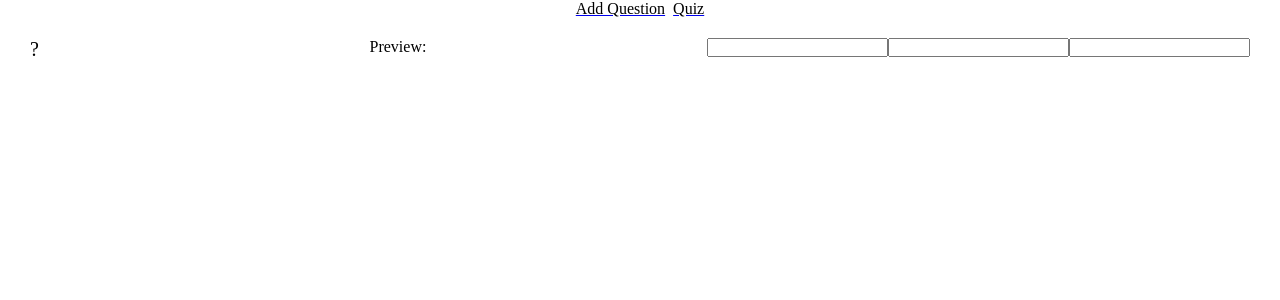
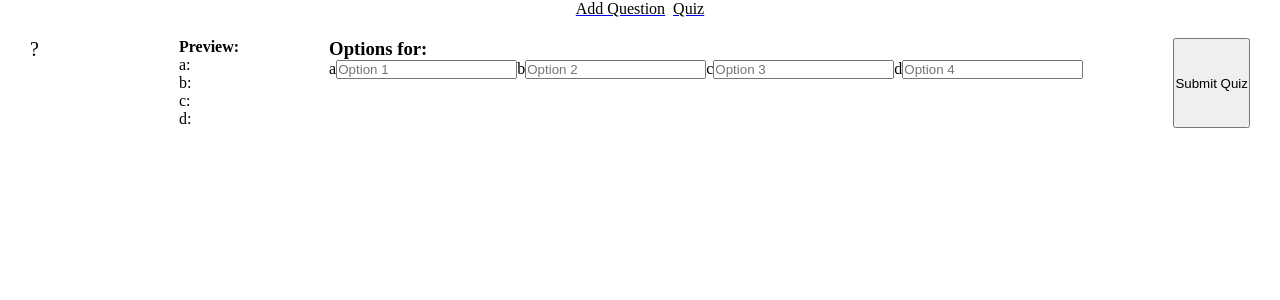
Before and after one commit to Haroon-1ktk/Quiz, a React (Vite) app: page /addquestion in a window 1280 px wide. Shown: the top 300 px of the page. Built offline with nearby package versions, Linux system fonts and the light colour scheme.

Commit message:
initial commit

```diff
--- a/src/Addquestion.jsx
+++ b/src/Addquestion.jsx
@@ -1,38 +1,109 @@
-import React, { useState } from 'react'
+import React, { useState } from 'react';
 import Formcomponent from './Formcomponent';
+import { useNavigate } from 'react-router-dom';
+
 const Addquestion = () => {
-    //show question textarea
-    const [showtext,setShowtext]=useState(true);
-    const [options,setOptions]=useState([]);
-    const [question,setQuestion]=useState("");
-    const handleCLick=()=>{
-        setShowtext(!showtext)
+  const [showtext, setShowtext] = useState(true);
+  const [options, setOptions] = useState(["", "", "", ""]);
+  const [questionText, setQuestionText] = useState('');
+
+  const history=useNavigate();
+
+  const handleClick = () => {
+    setShowtext(!showtext);
+  };
+
+
+  const handleQuestionChange = (e) => {
+    setQuestionText(e.target.value);
+  };
+
+
+  const postQuizData = async (quizData) => {
+    try {
+      const response = await fetch('https://648435f7ee799e3216266192.mockapi.io/quiz', {
+        method: 'POST',
+        headers: {
+          'Content-Type': 'application/json',
+        },
+        body: JSON.stringify(quizData),
+      });
+
+      if (response.ok) {
+        const data = await response.json();
+        alert('Quiz successfully submitted!');
+        console.log('Response:', data);
+      } else {
+        alert('Failed to submit quiz.');
+      }
+    } catch (error) {
+      console.error('Error submitting quiz:', error);
+      alert('Error submitting quiz. Please try again.');
     }
+   history('/');
+  };
+
+
+  const onSubmitquiz = async () => {
+    if (questionText.trim() && options.every(option => option.trim())) {
+      const quizData = {
+        question: questionText,
+        options: options,
+      };
+      await postQuizData(quizData);
+    } else {
+      alert('Please fill the question and all options.');
+    }
+  };
+
   return (
     <div>
-    <form action="" className='layout'>
-    {!showtext? <div>
-        <span onClick={handleCLick} style={{marginRight:"50px", fontSize:"20px", cursor:'pointer'}}>-</span>
-    <label htmlFor="add Question"></label>
-    <textarea name="question" id="question" value={question} onChange={(e)=>setQuestion(e.target.value||e.target.id)}></textarea>
-      </div>
-      :<span onClick={handleCLick} style={{marginRight:"50px", fontSize:"20px", cursor:'pointer'}}>?</span>}
-    <div>Preview: {question}
-       <ul>
-       {options.map((option,index)=>{
-            return(
-                <>
-                <li>{index}{option}</li>
-                </>
-            )
-        })}
-       </ul>
+      <form action="" className="layout">
+        {!showtext ? (
+          <div>
+            <span
+              onClick={handleClick}
+              style={{ marginRight: "50px", fontSize: "20px", cursor: 'pointer' }}
+            >
+              -
+            </span>
+            <label htmlFor="addQuestion"></label>
+            <textarea
+              name="question"
+              id="question"
+              value={questionText}
+              onChange={handleQuestionChange}
+            ></textarea>
+          </div>
+        ) : (
+          <span
+            onClick={handleClick}
+            style={{ marginRight: "50px", fontSize: "20px", cursor: 'pointer' }}
+          >
+            ?
+          </span>
+        )}
+
+        <div>
+          <strong>Preview: </strong> {questionText}
+          <ul>
+            {options.map((option, index) => (
+              <div className="optionspreview" key={index}>
+                <span>{String.fromCharCode(97 + index)}:</span>
+                <span>{option}</span>
+              </div>
+            ))}
+          </ul>
+        </div>
+
+        <Formcomponent options={options} setOptions={setOptions} question={questionText} />
+
+        <button type="button" onClick={onSubmitquiz}>
+          Submit Quiz
+        </button>
+      </form>
     </div>
-    <Formcomponent options={options} setOptions={setOptions}/>
-    </form>
+  );
+};
 
-    </div>
-  )
-}
-
-export default Addquestion
+export default Addquestion;
--- a/src/Formcomponent.jsx
+++ b/src/Formcomponent.jsx
@@ -1,17 +1,29 @@
-import React from 'react'
+import React from 'react';
 
-const Formcomponent = ({options,setOptions}) => {
-  const handleOptions=()=>{
-  const allOptions=[...options];
-    setOptions(options)
-  }
+const Formcomponent = ({ options, setOptions, question }) => {
+
+  const handleOptionChange = (index, value) => {
+    const newOptions = [...options];
+    newOptions[index] = value;
+    setOptions(newOptions);
+  };
+
   return (
     <div>
-      <input type="text" name='options' id="options" value={options} onChange={handleOptions}/>
-      <input type="text" name='options' id="options" value={options} onChange={handleOptions}/>
-      <input type="text" name='options' id="options" value={options} onChange={handleOptions}/>
+      <h3>Options for: {question}</h3>
+      {options.map((option, index) => (
+        <label key={index} htmlFor="">
+          {String.fromCharCode(97 + index)}
+          <input
+            type="text"
+            placeholder={`Option ${index + 1}`}
+            value={option}
+            onChange={(e) => handleOptionChange(index, e.target.value)}
+          />
+        </label>
+      ))}
     </div>
-  )
-}
+  );
+};
 
-export default Formcomponent
+export default Formcomponent;
--- a/src/Quiz.jsx
+++ b/src/Quiz.jsx
@@ -1,9 +1,88 @@
-import React from 'react'
+import React, { useEffect, useState } from 'react';
 
-const Quiz = () => {
+const QuizQuestions = () => {
+  const [questions, setQuestions] = useState([]); // Store all questions
+  const [currentQuestionIndex, setCurrentQuestionIndex] = useState(0); // Keep track of the current question index
+  const [loading, setLoading] = useState(true); // Loading state
+  const [error, setError] = useState(null); // Error state
+
+  // Fetch all questions when the component mounts
+  useEffect(() => {
+    const fetchQuestions = async () => {
+      try {
+        const response = await fetch('https://example.com/api/questions');
+        if (!response.ok) {
+          throw new Error('Failed to fetch questions');
+        }
+        const data = await response.json();
+        setQuestions(data); // Set all questions in state
+        setLoading(false); // Stop loading
+      } catch (error) {
+        setError(error.message);
+        setLoading(false); // Stop loading if there's an error
+      }
+    };
+
+    fetchQuestions();
+  }, []);
+
+  // Delete the current question
+  const handleDelete = async (questionId) => {
+    try {
+      const response = await fetch(`https://example.com/api/questions/${questionId}`, {
+        method: 'DELETE',
+      });
+
+      if (response.ok) {
+        // Remove the question from the list after successful deletion
+        const updatedQuestions = questions.filter((q, index) => index !== currentQuestionIndex);
+        setQuestions(updatedQuestions);
+
+        // Show the next question (or the previous one if it was the last question)
+        if (currentQuestionIndex >= updatedQuestions.length) {
+          setCurrentQuestionIndex(currentQuestionIndex - 1);
+        }
+      } else {
+        alert('Failed to delete the question');
+      }
+    } catch (error) {
+      console.error('Error deleting question:', error);
+      alert('Error deleting question. Please try again.');
+    }
+  };
+
+  // Show the next question when the user clicks "Next"
+  const handleNextQuestion = () => {
+    if (currentQuestionIndex < questions.length - 1) {
+      setCurrentQuestionIndex(currentQuestionIndex + 1); // Move to the next question
+    } else {
+      alert('No more questions');
+    }
+  };
+
+  if (loading) return <p>Loading...</p>;
+  if (error) return <p>Error: {error}</p>;
+  if (questions.length === 0) return <p>No questions available.</p>;
+
+  const currentQuestion = questions[currentQuestionIndex]; // Get the current question to display
+
   return (
-    <div>Quiz</div>
-  )
-}
+    <div>
+      <h1>Quiz Questions</h1>
 
-export default Quiz
+      <div>
+        <strong>Question {currentQuestionIndex + 1}: </strong> {currentQuestion.questionText}
+        <ul>
+          {currentQuestion.options.map((option, index) => (
+            <li key={index}>{String.fromCharCode(97 + index)}: {option}</li>
+          ))}
+        </ul>
+
+        <button onClick={() => handleDelete(currentQuestion.id)}>Delete</button> {/* Delete the current question */}
+        <button onClick={handleNextQuestion}>Next Question</button> {/* Go to the next question */}
+      </div>
+    </div>
+  );
+};
+
+export default QuizQuestions;
--- a/src/index.css
+++ b/src/index.css
@@ -3,3 +3,7 @@
     justify-content: space-between;
     padding: 20px 30px;
 }
+.optionspreview{
+    display: flex;
+    gap: 8px;
+}
```
